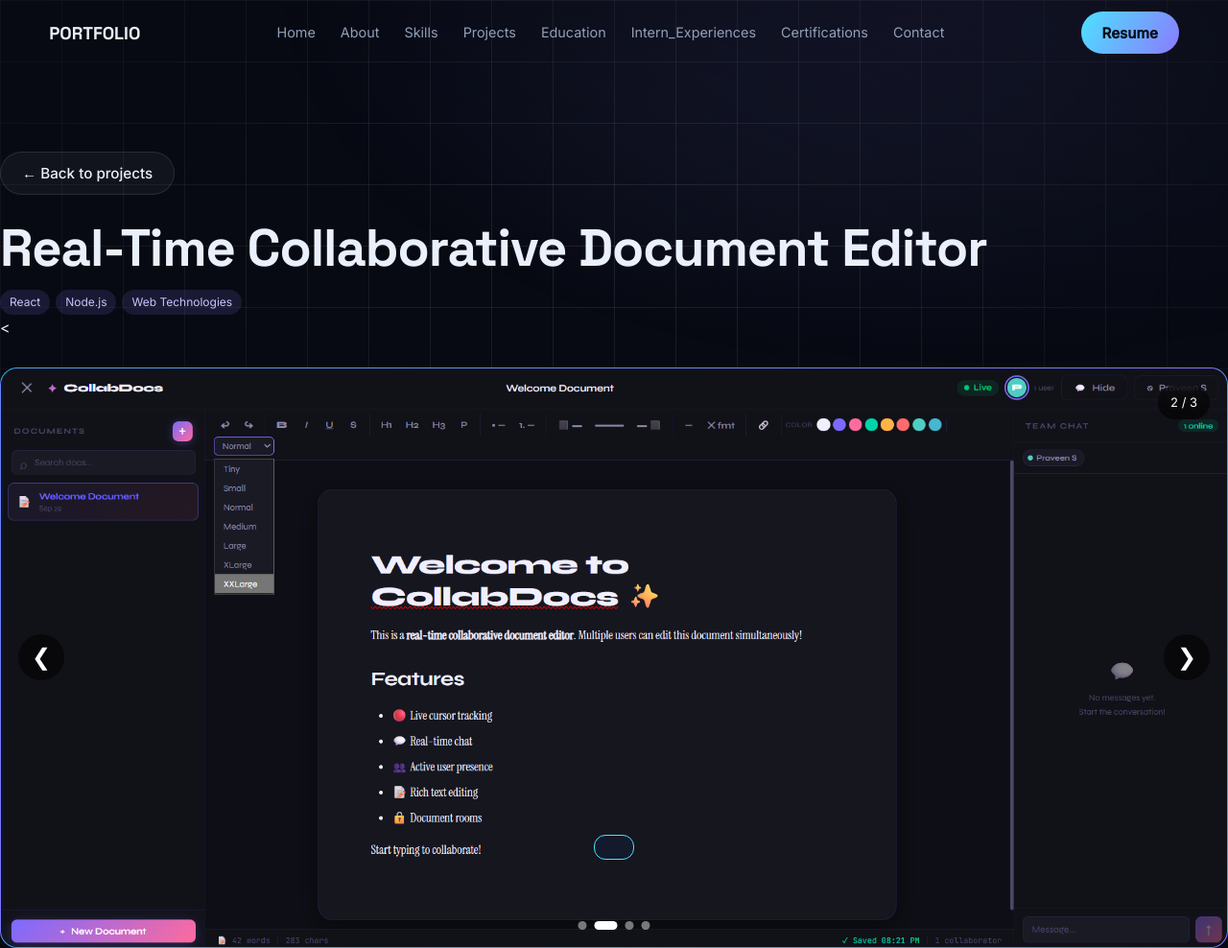
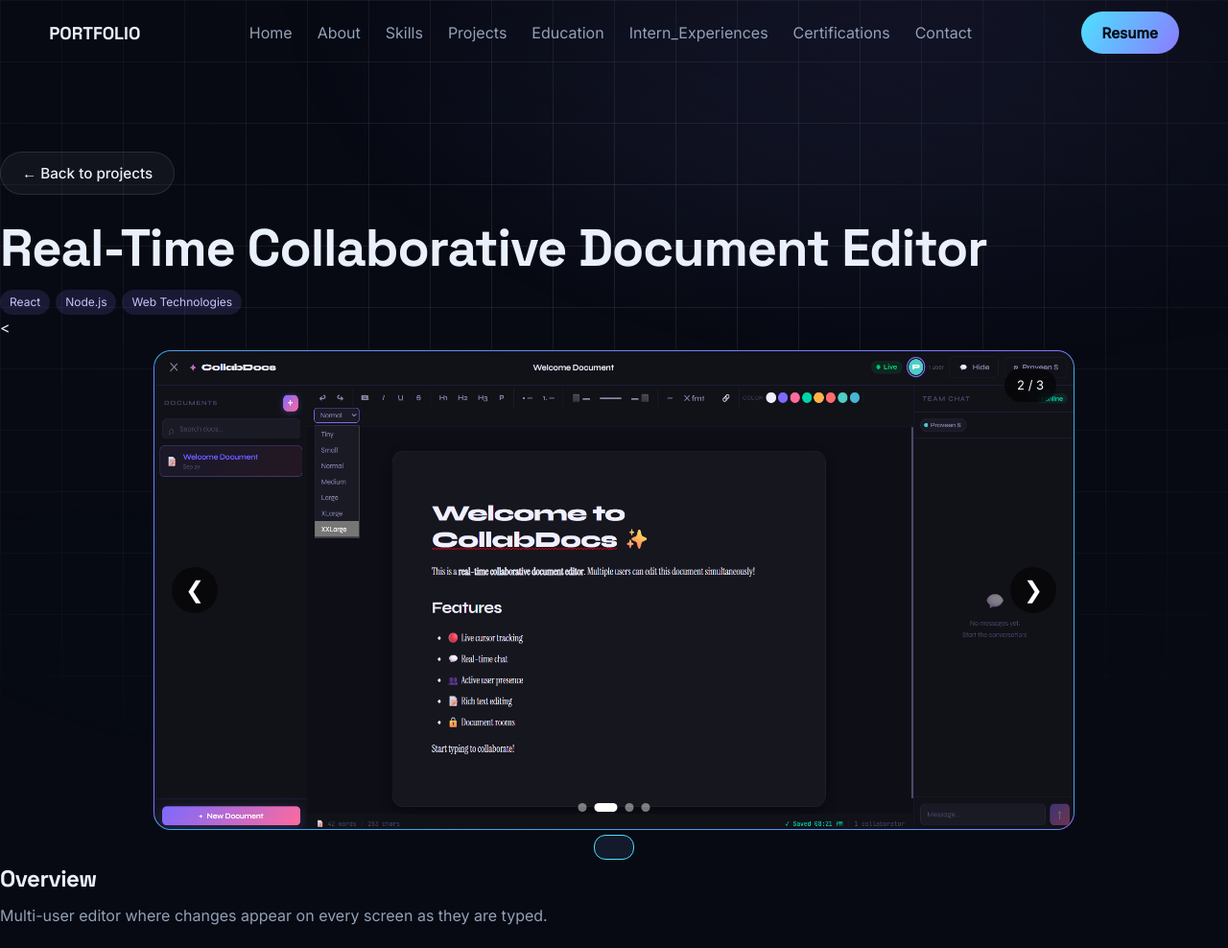
Before and after one commit to praveen9102005/My-portfolio, a plain HTML site: page public/project/project-collaborative-editor.html in a window 1280 px wide. Shown: the top 988 px of the page at 96% size. Drawn offline with Linux system fonts and the light colour scheme.

Commit message:
Update portfolio

```diff
--- a/public/css/style.css
+++ b/public/css/style.css
@@ -128,8 +128,8 @@ nav a {
     padding: 8px 12px;
     border-radius: 99px;
     color: var(--mu);
-    font-size: .9rem;
-    transition: .2s
+    font-size: rem;
+    transition: .2s;
 }
 
 nav a:hover {
@@ -1586,9 +1586,9 @@ noscript {
 
 .project-slider {
     position: relative;
-    width: 100%;
-    height: 605px;
-    margin-top: 28px;
+    width: 75%;
+    height: 500px;
+    margin: 10px auto 7px;
     overflow: hidden;
     border-radius: 18px;
     background: linear-gradient(135deg, #0ea5e9, #6d5dfc);
--- a/public/project/project-collaborative-editor.html
+++ b/public/project/project-collaborative-editor.html
@@ -75,7 +75,7 @@
                 <p>Merging simultaneous edits without losing text.</p>
                 <h2>Future improvements</h2>
                 <p>CRDT-based conflict handling and comments.</p>
-                <div class="row"><a class="btn" href="https://github.com/praveen9102005" target="_blank" rel="noopener">GitHub repository</a><a class="btn p" href="../contact.html">Ask for a demo</a></div>
+                <div class="row"><a class="btn" href="https://github.com/praveen9102005/Real--Time-collaborative-DOC-Editor-" target="_blank" rel="noopener">GitHub repository</a><a class="btn p" href="../contact.html">Ask for a demo</a></div>
         </section>
         <footer>
             <div class="wrap">
```
Also changed, not shown: public/project/project-smart-tourist.html (+1 -1 lines).
